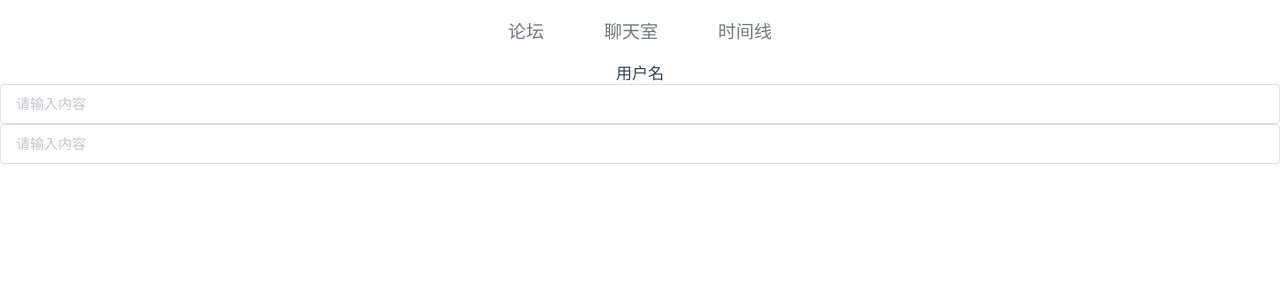
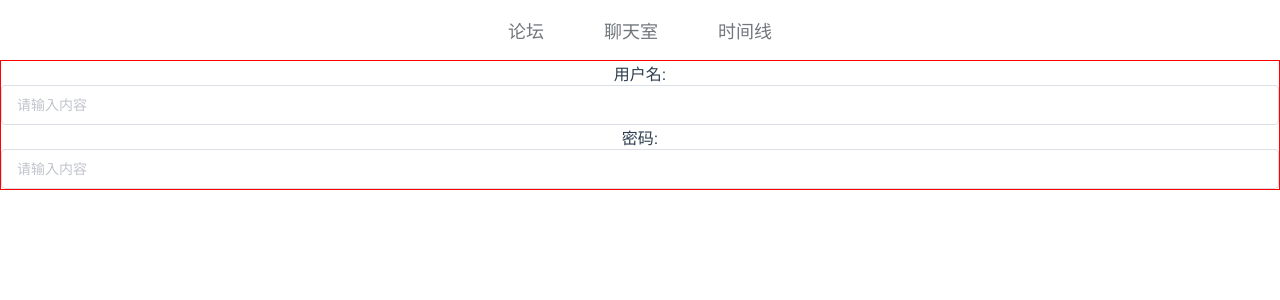
Before and after one commit to hellknower/Time-Line-Vue, a Vue app: page / in a window 1280 px wide. Shown: the top 300 px of the page. Built offline with nearby package versions, Linux system fonts and the light colour scheme.

Commit message:
新增: 1.增加stylus依赖 2.删除不必要文件 3.增加webpack配置文件(暂时没用) 4.增加遇到问题的md文件 5.增加登录页面中用户名和密码的外部div

```diff
--- a/package.json
+++ b/package.json
@@ -24,6 +24,8 @@
     "element-ui": "^2.15.0",
     "eslint": "^6.7.2",
     "eslint-plugin-vue": "^6.2.2",
+    "stylus": "^0.54.8",
+    "stylus-loader": "3.0.2",
     "vue-template-compiler": "^2.6.11"
   },
   "eslintConfig": {
--- a/src/views/Login/index.vue
+++ b/src/views/Login/index.vue
@@ -1,7 +1,15 @@
 <template>
-    <div class='Login'>
-        用户名<el-input v-model="input" placeholder="请输入内容"></el-input>
-        <el-input v-model="input" placeholder="请输入内容"></el-input>
+    <div id="Login">
+        <div class="login-input-position">
+            <div class="login-userName">
+                <span>用户名:</span>
+                <el-input v-model="userName" placeholder="请输入内容"/>
+            </div>
+            <div class="login-passWord">
+                <span>密码:</span>
+                <el-input v-model="passWord" placeholder="请输入内容"/>
+            </div>
+        </div>
     </div>
 </template>
 
@@ -9,7 +17,8 @@
     export default {
         data(){
             return {
-
+                userName:'',
+                passWord:''
             }
         },
         mounted(){
@@ -21,5 +30,7 @@
     }
 </script>
 
-<style>
+<style lang="stylus" rel="stylesheet/stylus">
+    #Login
+        border:1px solid red
 </style>
--- a/src/views/index.vue
+++ /dev/null
@@ -1,5 +0,0 @@
-<template>
-    <div>
-        index
-    </div>
-</template>
```
Also changed, not shown: webpack.base.config.js (added, +39 -0 lines), 2 other files (tests, documents, lock files or other folders).
